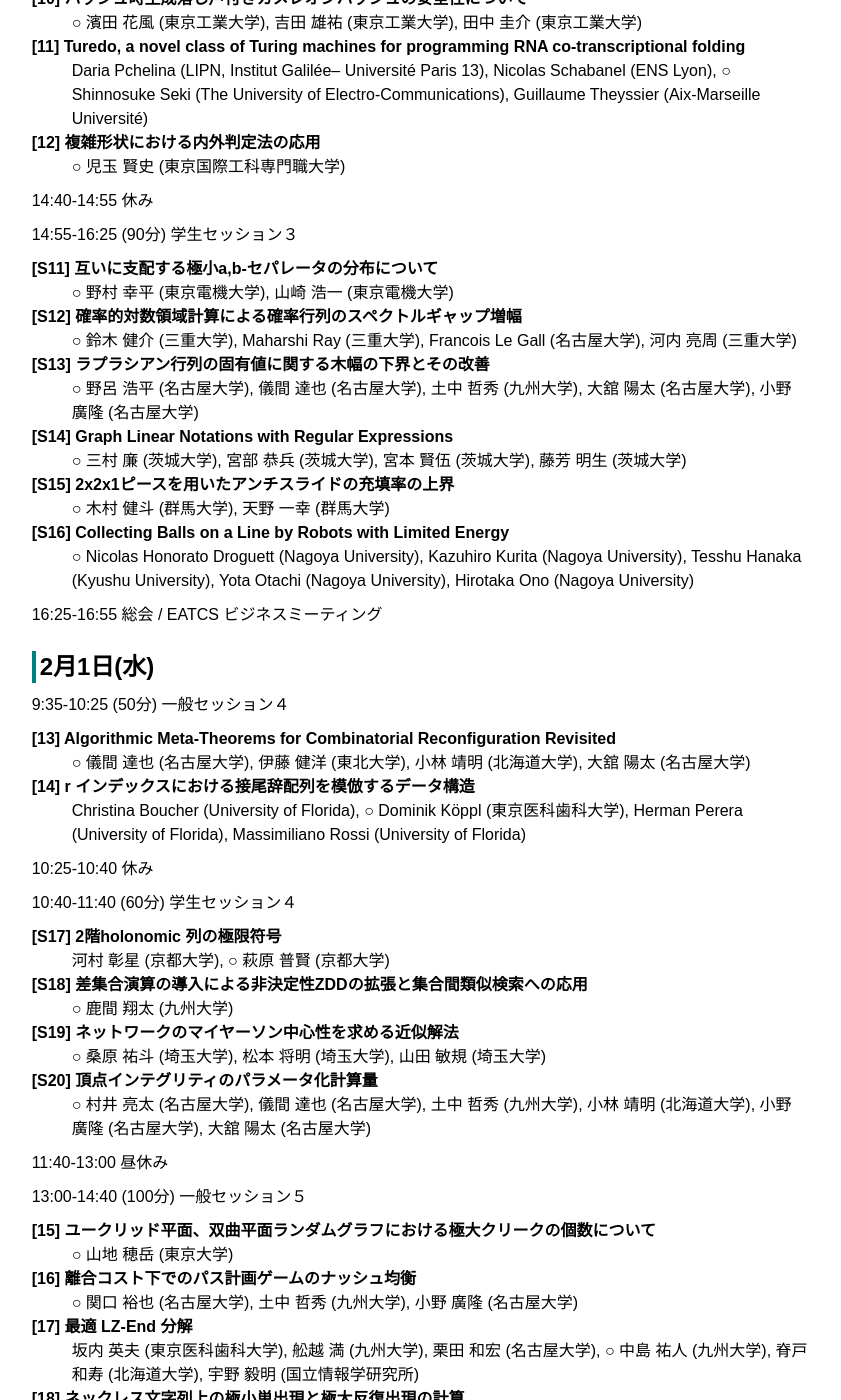
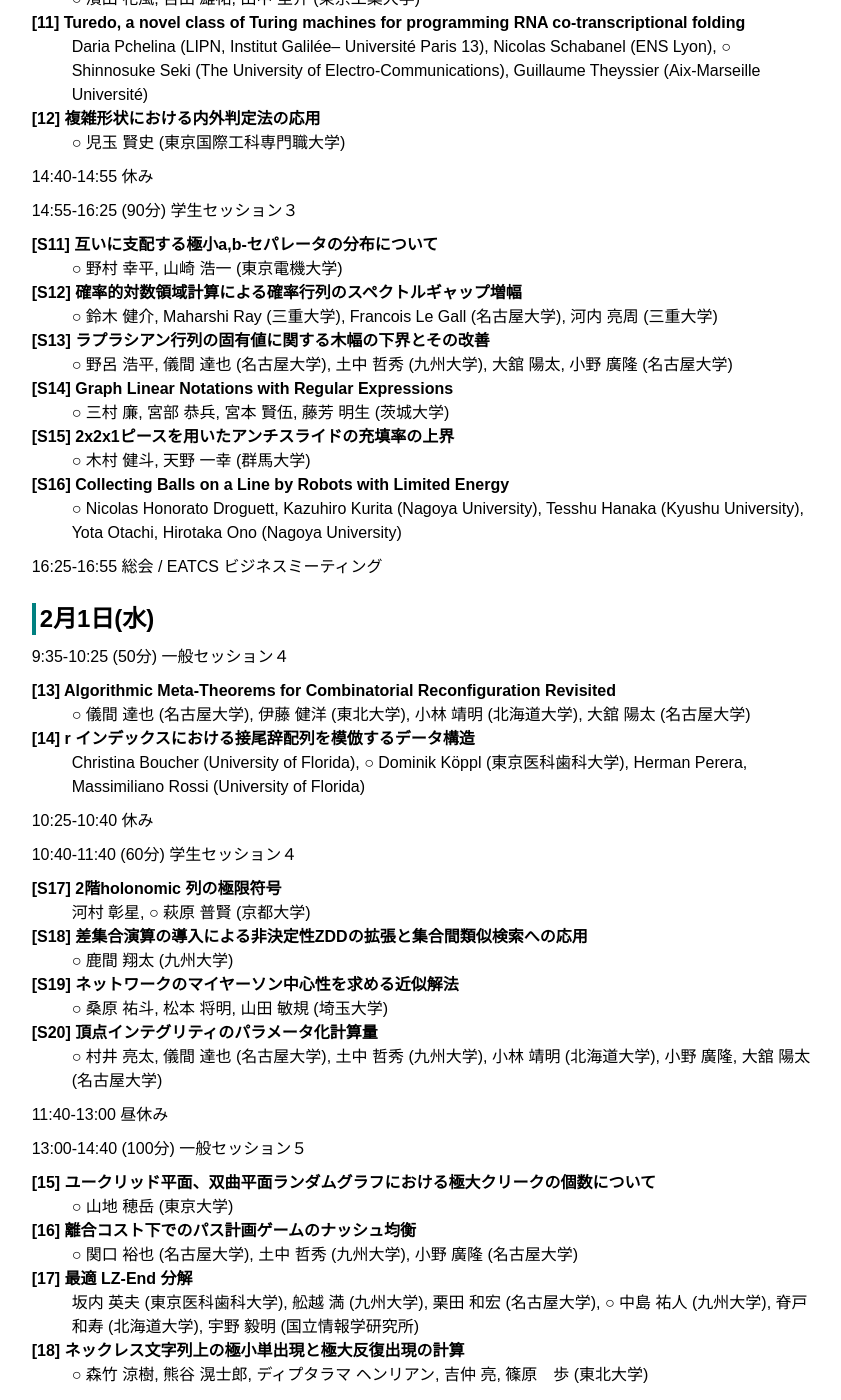
Before and after one commit to LA-symposium2022/LA-symposium2022.github.io, a Jekyll site: the page built from winter_program.md, in a window 1280 px wide and 1400 px high, scrolled down 1565 px. Shown: the whole window, without its empty margins (324-1165 px from the left). Built offline with Jekyll 4.4.1, drawn with Linux system fonts in a browser that asks for light colours; some of the changed text lies outside the part shown.

Commit message:
Update winter_program.md

```diff
--- a/winter_program.md
+++ b/winter_program.md
@@ -21,7 +21,7 @@ title: LA Symposium 2022, 冬のLAプログラム
 : ○ Jiang Xuanke (九州大学), Sherief Hashima (理研AIP), 畑埜 晃平 (九州大学/理研AIP), 瀧本 英二 (九州大学)
 
 [4] 極大一般化回文
-: ○ 舩越 満 (九州大学), 三重野 琢也 (電気通信大学), 中島 祐人 (九州大学), 稲永 俊介 (九州大学), 坂内 英夫 (東京医科歯科大学), 竹田 正幸 (九州大学)
+: ○ 舩越 満 (九州大学), 三重野 琢也 (電気通信大学), 中島 祐人, 稲永 俊介 (九州大学), 坂内 英夫 (東京医科歯科大学), 竹田 正幸 (九州大学)
 
 [5] EMOW型ポジションヒープの逆問題
 : ○ 熊谷 滉士郎, ディプタラマ ヘンリアン, 吉仲 亮, 篠原 歩 (東北大学)
@@ -57,7 +57,7 @@ title: LA Symposium 2022, 冬のLAプログラム
 : ○ 数藤 恭平	(大阪大学),	手塚 真徹 (鶴岡工業高等専門学校),	原 啓祐	(産業技術総合研究所, 横浜国立大学), 吉田 雄祐	(東京工業大学)
 
 [7] 分散量子対話型証明の並列化と応用
-: ルガル フランソワ	(名古屋大学),	○ 宮本 昌幸	(名古屋大学),	西村治道	(名古屋大学)
+: ルガル フランソワ,	○ 宮本 昌幸,	西村治道	(名古屋大学)
 
 [8] 困難性の自己増幅
 : 平原 秀一	(国立情報学研究所),	○ 清水 伸高	(東京工業大学)
@@ -67,26 +67,26 @@ title: LA Symposium 2022, 冬のLAプログラム
 10:40-11:40 (60分) 学生セッション２
 
 [S7] 線形リスト探索に対する量子質問計算量の下界
-: ○ 酒井裕太郎	(三重大学),	河内亮周	(三重大学)
+: ○ 酒井 裕太郎,	河内亮周	(三重大学)
 
 [S8] Concurrent Signal Passing by Co-transcriptional Folding
-: ○ 岩野 尚弥	(電気通信大学),	木原 優	(電気通信大学)
+: ○ 岩野 尚弥,	木原 優	(電気通信大学)
 
 [S9] Left-Child列で表された二分木のグレイコード生成について
-: ○ 堀 沙和香	(前橋工科大学),	三河 賢治	(前橋工科大学)
+: ○ 堀 沙和香,	三河 賢治	(前橋工科大学)
 
 [S10] 耐量子計算機暗号HQCの復号誤り確率の解析の改良
-: ○ 山口 耕平	(三重大学),	河内 亮周	(三重大学)
+: ○ 山口 耕平,	河内 亮周	(三重大学)
 
 11:40-13:00 昼休み
 
 13:00-14:40 (100分) 一般セッション３
 
 [9] 直方体の格子展開図における重なり
-: ○ 塩田 拓海	(九州工業大学), 鎌田 斗南 (北陸先端科学技術大学院大学),	上原 隆平	(北陸先端科学技術大学院大学)
+: ○ 塩田 拓海	(九州工業大学), 鎌田 斗南,	上原 隆平	(北陸先端科学技術大学院大学)
 
 [10] ハッシュ時生成落し戸付きカメレオンハッシュの安全性について
-: ○ 濱田 花風	(東京工業大学),	吉田 雄祐	(東京工業大学),	田中 圭介	(東京工業大学)
+: ○ 濱田 花風,	吉田 雄祐,	田中 圭介	(東京工業大学)
 
 [11] Turedo, a novel class of Turing machines for programming RNA co-transcriptional folding
 : Daria Pchelina	(LIPN, Institut Galilée– Université Paris 13), Nicolas Schabanel	(ENS Lyon), ○ Shinnosuke Seki (The University of Electro-Communications), Guillaume Theyssier	(Aix-Marseille Université)
@@ -99,22 +99,22 @@ title: LA Symposium 2022, 冬のLAプログラム
 14:55-16:25 (90分) 学生セッション３
 
 [S11] 互いに支配する極小a,b-セパレータの分布について
-: ○ 野村 幸平	(東京電機大学), 山崎 浩一	(東京電機大学)
+: ○ 野村 幸平, 山崎 浩一	(東京電機大学)
 
 [S12] 確率的対数領域計算による確率行列のスペクトルギャップ増幅
-: ○ 鈴木 健介	(三重大学),	Maharshi Ray	(三重大学),	Francois Le Gall	(名古屋大学), 河内 亮周	(三重大学)
+: ○ 鈴木 健介,	Maharshi Ray	(三重大学),	Francois Le Gall	(名古屋大学), 河内 亮周	(三重大学)
 
 [S13] ラプラシアン行列の固有値に関する木幅の下界とその改善
-: ○ 野呂 浩平	(名古屋大学), 儀間 達也	(名古屋大学),	土中 哲秀	(九州大学),	大舘 陽太	(名古屋大学),	小野 廣隆	(名古屋大学)
+: ○ 野呂 浩平, 儀間 達也	(名古屋大学),	土中 哲秀	(九州大学),	大舘 陽太,	小野 廣隆	(名古屋大学)
 
 [S14] Graph Linear Notations with Regular Expressions
-: ○ 三村 廉	(茨城大学), 宮部 恭兵	(茨城大学),	宮本 賢伍	(茨城大学),	藤芳 明生 (茨城大学)
+: ○ 三村 廉, 宮部 恭兵,	宮本 賢伍,	藤芳 明生 (茨城大学)
 
 [S15] 2x2x1ピースを用いたアンチスライドの充填率の上界
-: ○ 木村 健斗	(群馬大学),	天野 一幸	(群馬大学)
+: ○ 木村 健斗,	天野 一幸	(群馬大学)
 
 [S16] Collecting Balls on a Line by Robots with Limited Energy
-: ○ Nicolas Honorato Droguett	(Nagoya University),	Kazuhiro Kurita	(Nagoya University),	Tesshu Hanaka	(Kyushu University),	Yota Otachi (Nagoya University),	Hirotaka Ono	(Nagoya University)
+: ○ Nicolas Honorato Droguett,	Kazuhiro Kurita	(Nagoya University),	Tesshu Hanaka	(Kyushu University),	Yota Otachi,	Hirotaka Ono	(Nagoya University)
 
 16:25-16:55 総会 / EATCS ビジネスミーティング
 
@@ -127,23 +127,23 @@ title: LA Symposium 2022, 冬のLAプログラム
 : ○ 儀間 達也	(名古屋大学),	伊藤 健洋	(東北大学),	小林 靖明	(北海道大学),	大舘 陽太	(名古屋大学)
 
 [14] r インデックスにおける接尾辞配列を模倣するデータ構造
-: Christina Boucher	(University of Florida),	○ Dominik Köppl	(東京医科歯科大学), Herman Perera	(University of Florida),	Massimiliano Rossi	(University of Florida)
+: Christina Boucher	(University of Florida),	○ Dominik Köppl	(東京医科歯科大学), Herman Perera,	Massimiliano Rossi	(University of Florida)
 
 10:25-10:40 休み
 
 10:40-11:40 (60分) 学生セッション４
 
 [S17] 2階holonomic 列の極限符号
-: 河村 彰星	(京都大学),	○ 萩原 普賢	(京都大学)
+: 河村 彰星,	○ 萩原 普賢	(京都大学)
 
 [S18] 差集合演算の導入による非決定性ZDDの拡張と集合間類似検索への応用
 : ○ 鹿間 翔太	(九州大学)
 
 [S19] ネットワークのマイヤーソン中心性を求める近似解法
-: ○ 桑原 祐斗 (埼玉大学), 松本 将明 (埼玉大学), 山田 敏規	(埼玉大学)
+: ○ 桑原 祐斗, 松本 将明, 山田 敏規	(埼玉大学)
 
 [S20] 頂点インテグリティのパラメータ化計算量
-: ○ 村井 亮太 (名古屋大学), 儀間 達也	(名古屋大学),	土中 哲秀	(九州大学),	小林 靖明	(北海道大学),	小野 廣隆	(名古屋大学),	大舘 陽太	(名古屋大学)
+: ○ 村井 亮太, 儀間 達也	(名古屋大学),	土中 哲秀	(九州大学),	小林 靖明	(北海道大学),	小野 廣隆,	大舘 陽太	(名古屋大学)
 
 11:40-13:00 昼休み
 
@@ -159,23 +159,23 @@ title: LA Symposium 2022, 冬のLAプログラム
 : 坂内 英夫	(東京医科歯科大学),	舩越 満	(九州大学),	栗田 和宏	(名古屋大学),	○ 中島 祐人	(九州大学),	脊戸 和寿	(北海道大学),	宇野 毅明	(国立情報学研究所)
 
 [18] ネックレス文字列上の極小単出現と極大反復出現の計算
-: ○ 森竹 涼樹	(東北大学),	熊谷 滉士郎	(東北大学),	ディプタラマ ヘンリアン	(東北大学),	吉仲 亮	(東北大学),	篠原　歩 (東北大学)
+: ○ 森竹 涼樹,	熊谷 滉士郎,	ディプタラマ ヘンリアン,	吉仲 亮,	篠原　歩 (東北大学)
 
 14:40-14:55 休み
 
 14:55-15:55 (60分) 学生セッション５
 
 [S21] 非負k-劣モジュラ緩和について
-: ○ 内田 康太郎	(京都大学),	岩政 勇仁	(京都大学)
+: ○ 内田 康太郎,	岩政 勇仁	(京都大学)
 
 [S22] 不確定文字列のデカルト木部分列照合
-: ○ 廣瀬 健人	(九州大学),	三重野 琢也	(電気通信大学),	中島 祐人	(九州大学),	稲永 俊介	(九州大学)
+: ○ 廣瀬 健人	(九州大学),	三重野 琢也	(電気通信大学),	中島 祐人,	稲永 俊介	(九州大学)
 
 [S23] 多重文字列の極大共通部分列探索のための高速アルゴリズム
-: ○ 廣田 弥祐二 (東北大学),	酒井 義文	(東北大学)
+: ○ 廣田 弥祐二,	酒井 義文	(東北大学)
 
 [S24] ビンパッキング問題に対する最大最小近似アルゴリズム
-: ○ 渥美 里菜	(信州大学),	藤原 洋志	(信州大学),	山本 博章	(信州大学)
+: ○ 渥美 里菜,	藤原 洋志,	山本 博章	(信州大学)
 
 16:00 LA/EATCS 発表論文賞の投票締切
 
```
